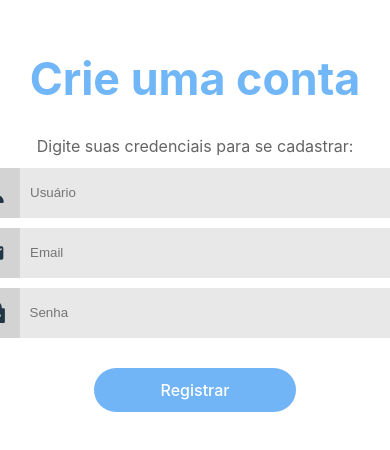
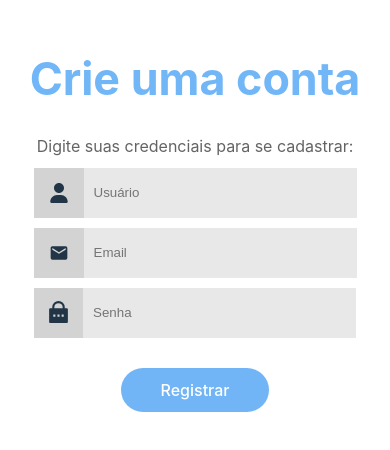
Before and after one commit to MvFranca/Login-Projeto, a React (Vite) app: page /registrar in a window 390 px wide. Shown: the part 188-638 px from the top of the page. Built offline with nearby package versions, Linux system fonts and the light colour scheme.

Commit message:
Página de registro adicionada

```diff
--- a/src/styles/InicioEntrar.module.css
+++ b/src/styles/InicioEntrar.module.css
@@ -116,4 +116,11 @@
       display: none;
    }
 
+   .container input, .container1 input{
+
+    width: 70vw;
+    max-width: 500px;
+    height: 50px;
   }
+
+  }
```
